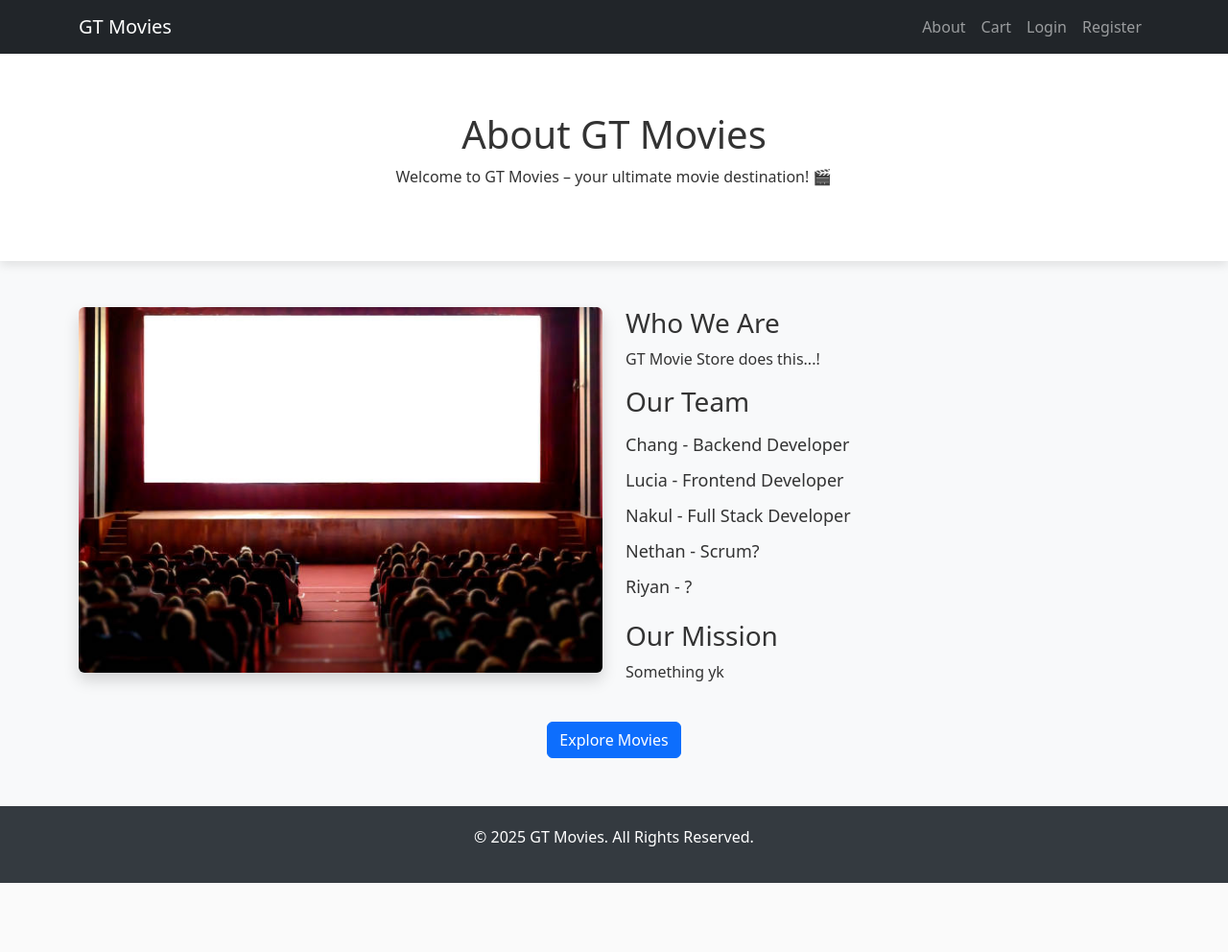
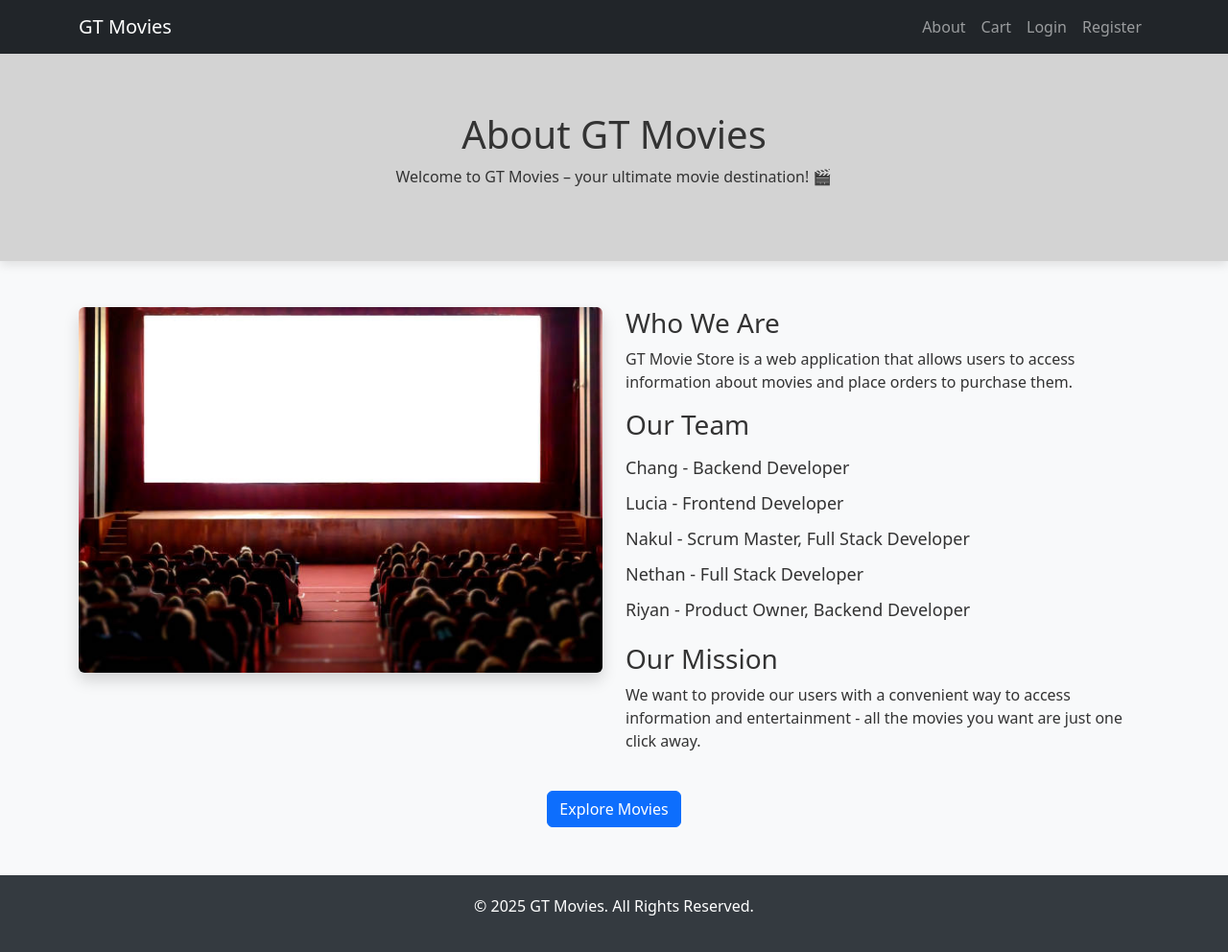
Before and after one commit to nakulshah04/GTMovieStore, a Django app: page /about/ in a window 1280 px wide. Shown: the whole page at 96% size. Before the commit the page ends 920 px from the top, so only its background shows below. Run offline with Django 5.2, Linux system fonts and the light colour scheme.

Commit message:
Edited AboutPage information

```diff
--- a/movies/static/css/about.css
+++ b/movies/static/css/about.css
@@ -5,7 +5,7 @@ body {
 
 .hero-section {
     padding: 60px 20px;
-    background-color: #fff;
+    background-color: lightgrey;
     box-shadow: 0 4px 10px rgba(0, 0, 0, 0.1);
 }
 
--- a/movies/templates/Movies/about.html
+++ b/movies/templates/Movies/about.html
@@ -4,7 +4,7 @@
 <head>
     <meta charset="UTF-8">
     <meta name="viewport" content="width=device-width, initial-scale=1.0">
-    <title>About GT Movies</title>
+    <title>About Us</title>
     <link rel="stylesheet" href="https://cdn.jsdelivr.net/npm/bootstrap@5.3.2/dist/css/bootstrap.min.css">
     <link rel="stylesheet" href="{% static 'css/about.css' %}">
     <link rel="stylesheet" href="https://cdnjs.cloudflare.com/ajax/libs/font-awesome/6.0.0-beta3/css/all.min.css">
@@ -47,19 +47,19 @@
             </div>
             <div class="col-md-6">
                 <h3>Who We Are</h3>
-                <p>GT Movie Store does this...!</p>
+                <p>GT Movie Store is a web application that allows users to access information about movies and place orders to purchase them.</p>
 
                 <h3>Our Team</h3>
                 <ul class="team-list">
                     <li>Chang - Backend Developer</li>
                     <li>Lucia - Frontend Developer</li>
-                    <li>Nakul - Full Stack Developer</li>
-                    <li>Nethan - Scrum?</li>
-                    <li>Riyan - ?</li>
+                    <li>Nakul - Scrum Master, Full Stack Developer</li>
+                    <li>Nethan - Full Stack Developer</li>
+                    <li>Riyan - Product Owner, Backend Developer</li>
                 </ul>
 
                 <h3>Our Mission</h3>
-                <p>Something yk</p>
+                <p>We want to provide our users with a convenient way to access information and entertainment - all the movies you want are just one click away.</p>
             </div>
         </div>
     </div>
```
Also changed, not shown: other parts of movies/static/css/about.css (+68 -1 lines), db.sqlite3.
